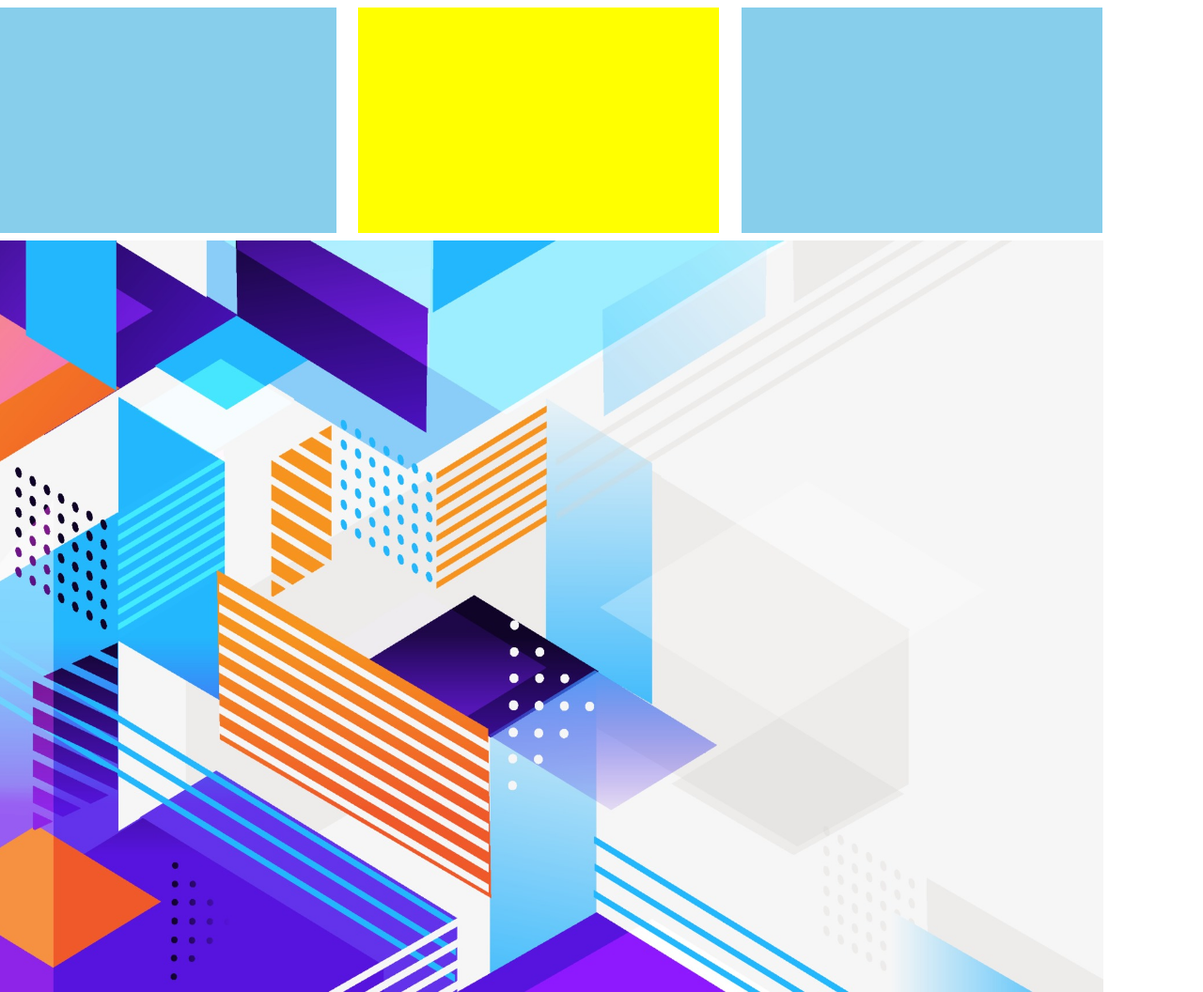
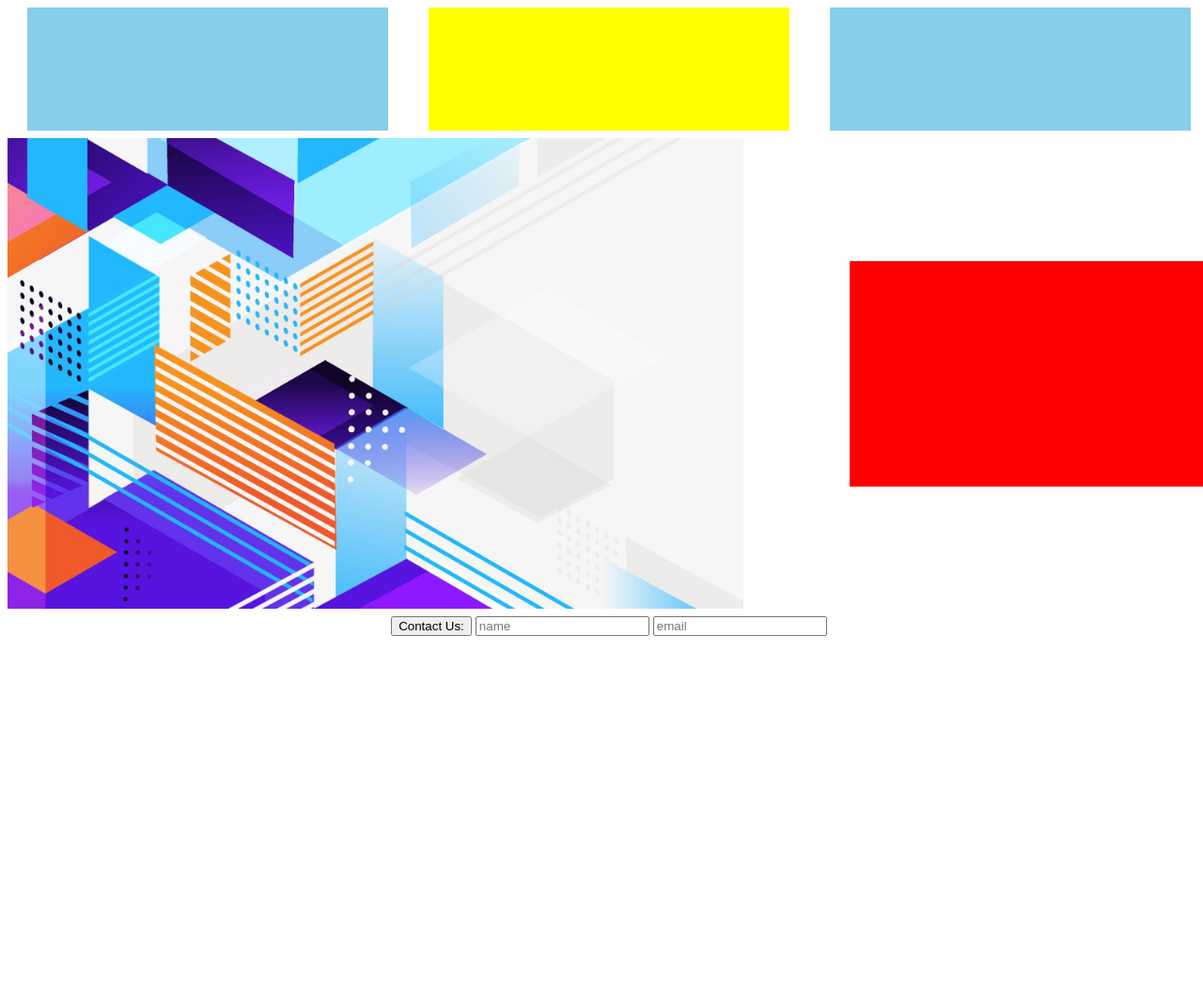
Before and after one commit to PragmaticProgrammingPenguin/block10, a plain HTML site: page index.html in a window 1280 px wide. Shown: the top 1056 px of the page at 94% size. After the commit the page ends 808 px from the top, so only its background shows below. Drawn offline with Linux system fonts and the light colour scheme.

Commit message:
Add files via upload
Fixed display issues.

```diff
--- a/index.html
+++ b/index.html
@@ -11,13 +11,14 @@
         <div id="a"></div>
         <div id="b"></div>
         <div id="c"></div>
-        <img id="d" class="art" src="art.jpg" alt="Oops">
+        <div id="d">
+        </div>
         <form id="e" action="form.html">
             <input type="submit" value="Contact Us:">
             <input type="name" placeholder="name">
             <input type="email" placeholder="email">
         </form>
-        <div id="zindex"></div>
+        <div class="zindex"></div>
     </div>
 </body>
 </html>
--- a/styles.css
+++ b/styles.css
@@ -1,59 +1,42 @@
+body{
+    position:absolute;
+}
+
 .grid {
+    position:absolute;
     display: grid;
-    width: 92vw;
-
-    /*     grid-template-areas:
+    width: 100vw;
+    height: 100vh;
+    row-gap:1vh;
+    grid-template-areas:
     "a b c"
-    "zindex d"
-    " e "
-This causes issues I'm unsure why; */
-
-grid-template-columns: repeat(3, 1fr);
-    justify-content: center;
-    align-content: center;
-    row-gap: 1vh;
-    column-gap: 2%;
+    "d d d"
+    "d d d"
+    "e e e";
 }
 
 .grid > div {
     width: 30vw;
     height: 30vh;
-    margin-left:auto;
-    margin-right:auto;
-}
+    }
 
-.grid > div:nth-child(even) {
+.grid > div:nth-child(2) {
     background-color: yellow;
+    justify-self:center;
+    align-self:center;
+    box-sizing: border-box;
+    height:100%;
 }
 
 .grid > div:nth-child(odd) {
     background-color: skyblue;
+    justify-self:center;
+    align-self:center;
+    box-sizing: border-box;
+    height:100%;
 }
 
-.zindex{
-    background-color:red;
-    z-index:2;
-}
-
-.art {
-    width: 92vw;
-    height: 800px;
-    margin-left:auto;
-    margin-right:auto;
-    grid-column:span 4;
-}
-
-form {
-    margin-left:auto;
-    margin-right:auto;
-    grid-column:span 5;
-}
-
-p{
-    text-align:center;
-}
-
-/* .grid > #a{
+.grid > #a{
     grid-area: a;
 }
 
@@ -66,13 +49,35 @@ p{
 }
 
 .grid > #d{
+    z-index:0;
+    grid-row:span 3;
+    grid-column:span 4;
+    background-image:url(art.jpg);
+    background-size:contain;
+    background-repeat:no-repeat;
+    height:100%;
+    width:100%;
     grid-area: d;
 }
 
 .grid > #e{
     grid-area: e;
-} */
+}
 
-/* Not certain why grid-areas blows my layout up. It's getting late and work is coming up soon.  */
-/*                           _   _                     */
-/*                            \O/                     */
+.zindex{
+    grid-area:d;
+    background-color:red;
+    z-index:2;
+    width: 30vw;
+    height: 30vh;
+    justify-self:right;
+    align-self:center;
+}
+
+form {
+    justify-self:center;
+}
+
+p{
+    text-align:center;
+}
```
